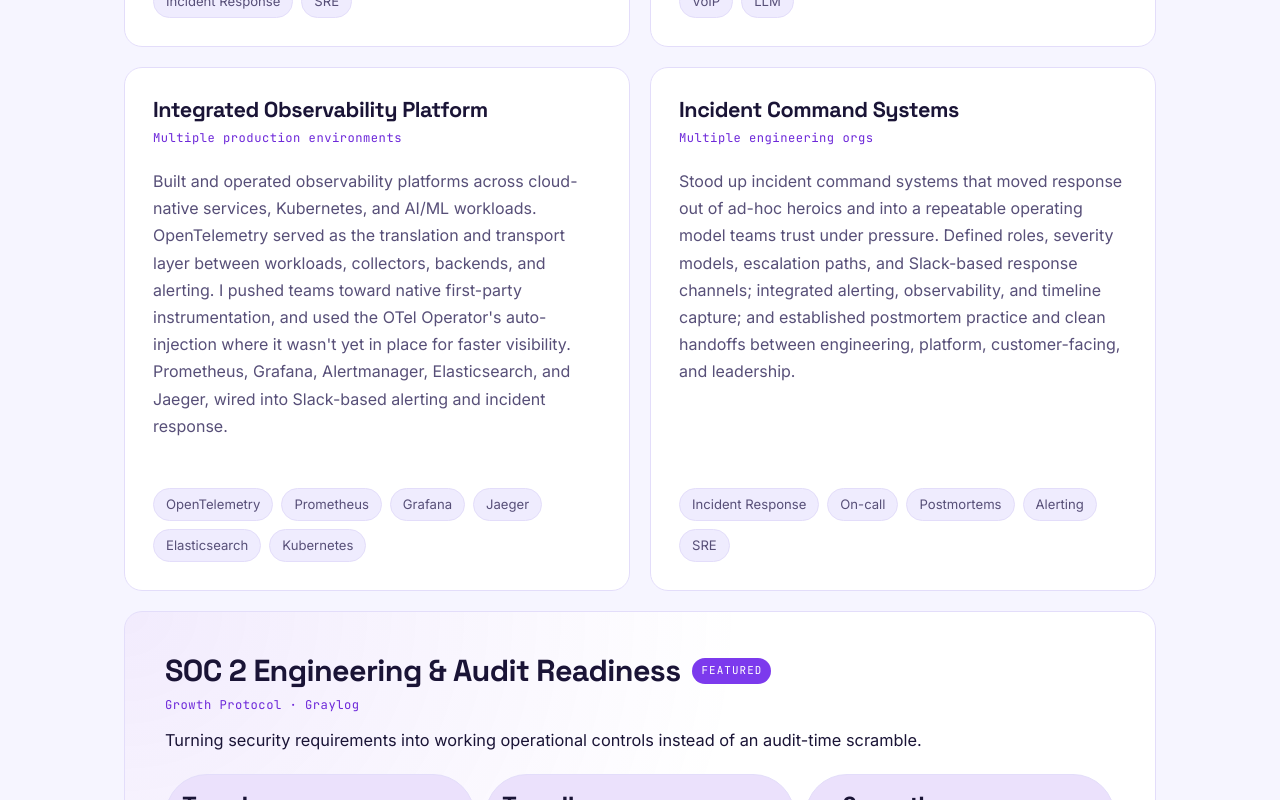
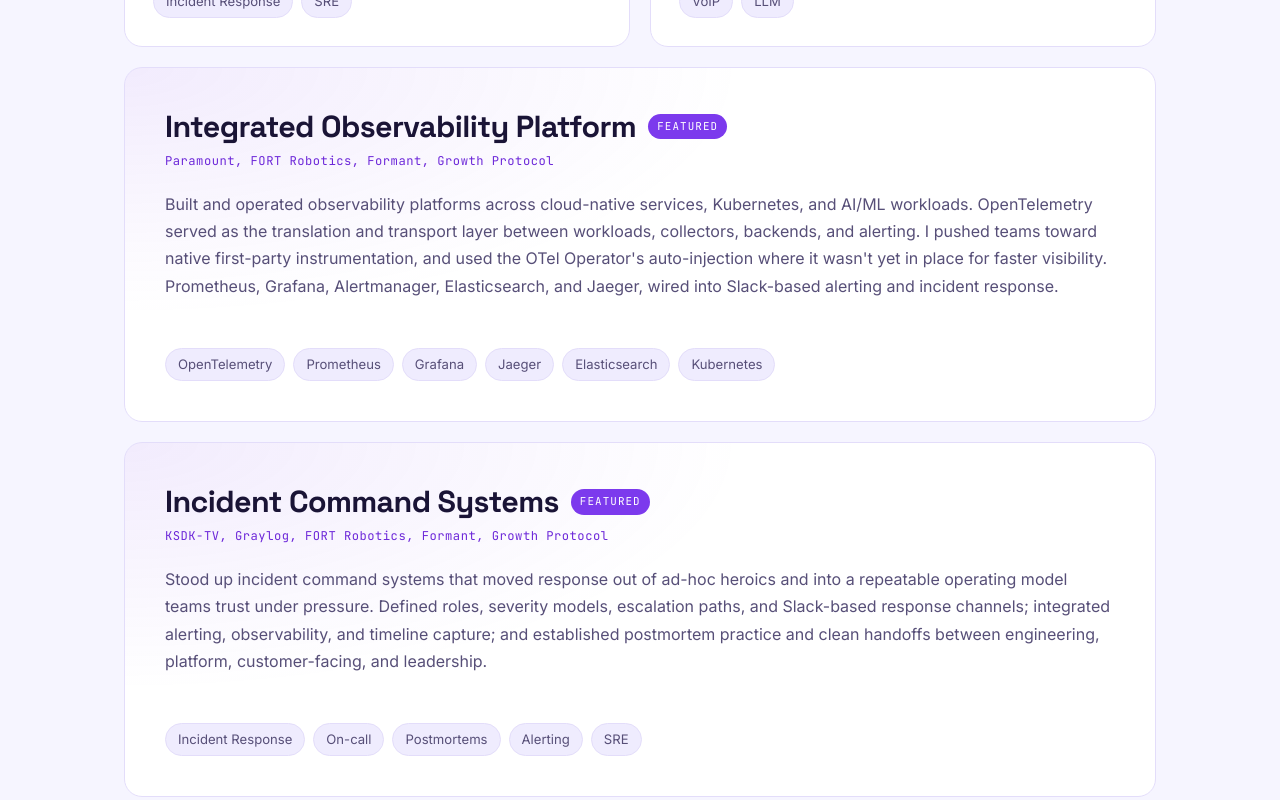
Before and after one commit to nicholas-a-hall/nicholas-a-hall.github.io, a React (Vite) app: page / in a window 1280 px wide. Shown: the part 8780-9580 px from the top of the page. Built offline with nearby package versions, Linux system fonts and the light colour scheme.

Commit message:
featured set to true

```diff
--- a/src/data/content.js
+++ b/src/data/content.js
@@ -241,7 +241,7 @@
 
     title: 'Integrated Observability Platform',
 
-    org: 'Multiple production environments',
+    org: 'Paramount, FORT Robotics, Formant, Growth Protocol',
 
     blurb:
 
@@ -251,13 +251,15 @@
 
     links: [],
 
+    featured: true,
+
   },
 
   {
 
     title: 'Incident Command Systems',
 
-    org: 'Multiple engineering orgs',
+    org: 'KSDK-TV, Graylog, FORT Robotics, Formant, Growth Protocol',
 
     blurb:
 
@@ -266,6 +268,8 @@
     tags: ['Incident Response', 'On-call', 'Postmortems', 'Alerting', 'SRE'],
 
     links: [],
+
+    featured: true,
 
   },
 
```
